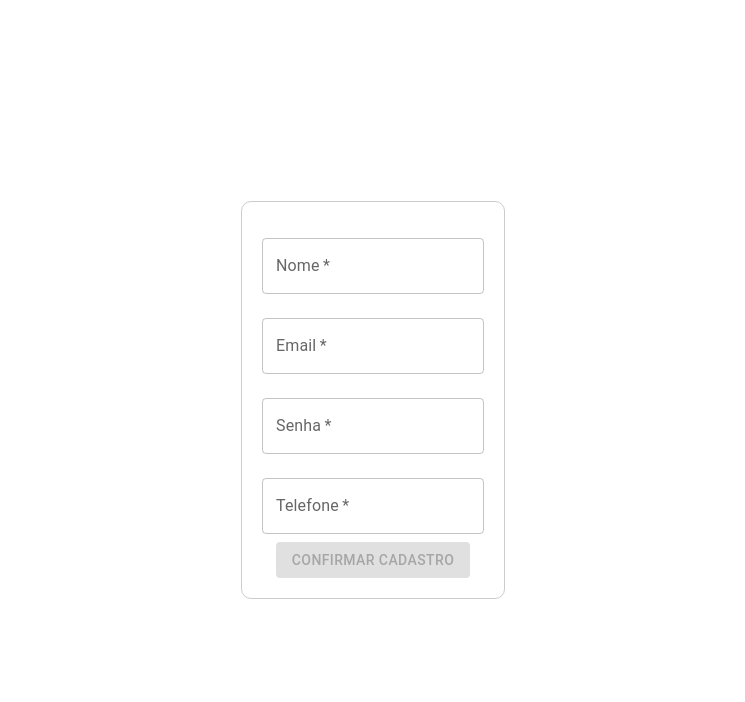
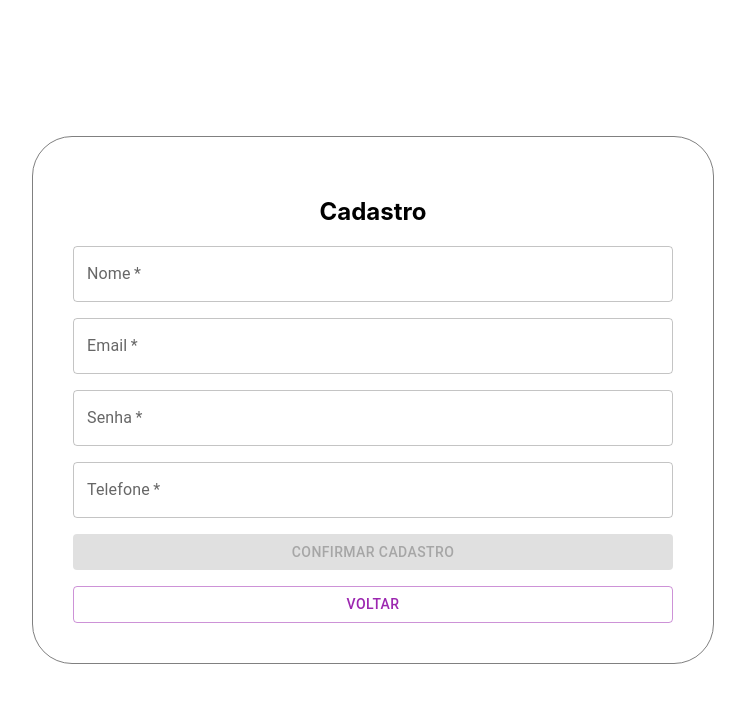
Before and after one commit to felippevianna/gpms, a React (Create React App) app in the folder Frontend/: page /cadastro in a window 1280 px wide. Shown: the top 702 px of the page, without its empty margins (267-1012 px from the left). Built offline with nearby package versions, Linux system fonts and the light colour scheme.

Commit message:
Melhoria telas - implementação do CadastroVeiculos

```diff
--- a/Frontend/src/pages/Cadastro.js
+++ b/Frontend/src/pages/Cadastro.js
@@ -5,6 +5,8 @@ import TextField from '@mui/material/TextField';
 import Button from '@mui/material/Button';
 import Box from '@mui/material/Box';
 import axios from 'axios';
+import Stack from '@mui/joy/Stack';
+import { useNavigate } from 'react-router-dom'; // Importe useNavigate para redirecionamento
 
 const Cadastro = () => {
   const [formData, setFormData] = useState({
@@ -12,7 +14,9 @@ const Cadastro = () => {
     email: '',
     senha: '',
     telefone: '',
+    reputacao: '5.0',
   });
+  const navigate = useNavigate(); // Inicialize useNavigate para navegação
 
   const isFormValid = () => {
     return formData.nome && formData.email && formData.senha && formData.telefone;
@@ -39,25 +43,25 @@ const Cadastro = () => {
     try {
       const response = await axios.post('http://localhost:8080/api/users', usuarioData);
       console.log(response.data);
+
+      navigate('/Login'); // Use navigate para redirecionar
     } catch (error) {
       console.error('Erro ao cadastrar usuário:', error);
       // Precisamos implementar o tratamentos dos erros ainda.
     }
   };
 
+  const handleBack = () => {
+    navigate('/Login'); // Altere '/previous-path' para o caminho desejado
+  };
+
   return (
     <Container>
-      <Grid container spacing={2} justifyContent="center">
-        <Grid item xs={12} md={6}>
-          <Box
-            sx={{
-              border: '1px solid #ccc',
-              borderRadius: '10px',
-              padding: '20px',
-              textAlign: 'center',
-            }}
-          >
-            <form onSubmit={handleSubmit}>
+      <Box sx={{ flexGrow: 1, p: 5, border: '1px ridge grey', borderRadius: 10 }}>
+        <h2 style={{ textAlign: 'center'}}>Cadastro</h2>
+        <Grid xs={6} md={12}>
+          <form onSubmit={handleSubmit}>
+            <Stack spacing={2}>
               <TextField
                 fullWidth
                 variant="outlined"
@@ -104,7 +108,6 @@ const Cadastro = () => {
                 onChange={handleChange}
                 required
               />
-
               <Button
                 type="submit"
                 variant="contained"
@@ -113,10 +116,17 @@ const Cadastro = () => {
               >
                 Confirmar Cadastro
               </Button>
-            </form>
-          </Box>
+              <Button
+                variant="outlined"
+                color="secondary"
+                onClick={handleBack}
+              >
+                Voltar
+              </Button>
+            </Stack>
+          </form>
         </Grid>
-      </Grid>
+      </Box>
     </Container>
   );
 };
--- a/Frontend/src/pages/CadastroCarona.js
+++ b/Frontend/src/pages/CadastroCarona.js
@@ -18,6 +18,7 @@ const CadastroCarona = () => {
     status: 'Ativo', // Valor padrão
   });
 
+  console.log(localStorage.getItem('userName'))
   const handleChange = (e) => {
     const { name, value } = e.target;
     setFormData((prevData) => ({
--- a/Frontend/src/pages/CadastroVeiculo.js
+++ b/Frontend/src/pages/CadastroVeiculo.js
@@ -5,6 +5,8 @@ import Box from '@mui/joy/Box';
 import Container from '../components/Container';
 import Input from '@mui/joy/Input';
 import Navbar from '../components/Navbar';
+import { useNavigate } from 'react-router-dom'; // Importe useNavigate para redirecionamento
+import Typography from '@mui/material/Typography';
 
 const CadastroVeiculo = () => {
   const [formData, setFormData] = useState({
@@ -13,8 +15,10 @@ const CadastroVeiculo = () => {
     modelo: '',
     placa: '',
     cor: '',
-    ano: ''
+    ano: '',
   });
+
+  const navigate = useNavigate(); // Inicialize useNavigate para navegação
 
   const handleChange = (e) => {
     const { name, value } = e.target;
@@ -27,7 +31,7 @@ const CadastroVeiculo = () => {
   const handleSubmit = async (e) => {
     e.preventDefault();
     try {
-      const response = await axios.post('http://localhost:8080/api/veiculos', formData);
+      const response = await axios.post('http://localhost:8080/api/vehicles', formData);
       console.log('Veículo cadastrado:', response.data);
       // Lógica adicional após cadastrar o veículo, como redirecionar ou limpar o formulário
     } catch (error) {
@@ -35,14 +39,19 @@ const CadastroVeiculo = () => {
     }
   };
 
+  const handleBack = () => {
+    navigate('/Perfil'); // Altere '/previous-path' para o caminho desejado
+  };
+
   return (
     <Box sx={{ flexGrow: 1 }}>
       <Navbar />
       <Container>
         <Box container spacing={0} sx={{ flexGrow: 0, p: 3, border: '1px ridge grey', borderRadius: 10 }}>
+          <Typography variant="h4" gutterBottom align="center">
+                  Cadastro de Veiculo
+          </Typography>
           <form onSubmit={handleSubmit}>
-            <p>Usuário ID:</p>
-            <Input name="usuarioId" onChange={handleChange} placeholder="ID do Usuário" />
 
             <p>Marca:</p>
             <Input name="marca" onChange={handleChange} placeholder="Marca do Veículo" />
@@ -59,7 +68,10 @@ const CadastroVeiculo = () => {
             <p>Ano:</p>
             <Input type="number" name="ano" onChange={handleChange} placeholder="Ano de Fabricação" />
 
-            <Button style={{ marginTop: '20px' }} type="submit">Cadastrar Veículo</Button>
+              <Box display="flex" justifyContent="space-between" sx={{ mt: 2 }}>
+                <Button style={{ marginTop: '20px' }} type="submit">Cadastrar Veículo</Button>
+                <Button style={{ marginTop: '20px' }} onClick={handleBack}>Voltar</Button>
+            </Box>
           </form>
         </Box>
       </Container>
--- a/Frontend/src/pages/Login.js
+++ b/Frontend/src/pages/Login.js
@@ -28,7 +28,7 @@ const Login = () => {
         password,
       });
 
-      const { token, userId } = response.data;
+      const { token, userId, userName } = response.data;
       // Armazene o token e o userId (ID do usuário) no localStorage ou sessionStorage
       localStorage.setItem('token', token);
       localStorage.setItem('userId', userId);
@@ -55,7 +55,9 @@ const Login = () => {
   return (
     <Container>
       <Box container spacing={1} sx={{ flexGrow: 1, p: 5, border: '1px ridge grey', borderRadius: 10 }}>
-        <img src={logo} alt="Logo" style={{ width: '100px', marginBottom: '20px' }} />
+        <div style={{ display: 'grid', placeItems: 'center', height: '10vh' }}>
+          <img src={logo} alt="Logo" style={{ width: '120px', marginBottom: '30px' }} />
+        </div>
         <h2>Login</h2>
 
         <Grid xs={6} md={12}>
--- a/Frontend/src/pages/Perfil.js
+++ b/Frontend/src/pages/Perfil.js
@@ -9,6 +9,7 @@ import TextField from '@mui/material/TextField';
 import Button from '@mui/material/Button';
 import axios from 'axios'; // Importar axios
 import Navbar from '../components/Navbar';
+import { Link as RouterLink } from 'react-router-dom';
 
 const Perfil = () => {
   const [perfilUsuario, setPerfilUsuario] = useState(null);
@@ -102,6 +103,8 @@ const Perfil = () => {
                   borderRadius: '10px',
                   padding: '30px',
                   textAlign: 'center',
+                  maxWidth: '700px', // Define uma largura máxima para a caixa
+                  width: '100%', // Garante que a caixa ocupe 100% da largura disponíve
                 }}
               >
                 <Typography variant="h4" gutterBottom>
@@ -139,6 +142,17 @@ const Perfil = () => {
                       value={perfilUsuario.telefone}
                       onChange={handleInputChange}
                     />
+                    <TextField
+                      fullWidth
+                      variant="outlined"
+                      margin="normal"
+                      id="senha"
+                      name="senha"
+                      label="Senha"
+                      value={perfilUsuario.senha}
+                      onChange={handleInputChange}
+                    />
+
                     <Button
                       variant="contained"
                       color="primary"
@@ -181,6 +195,15 @@ const Perfil = () => {
                     >
                       Editar Perfil
                     </Button>
+                    <Button
+                      variant="contained"
+                      color="primary"
+                      component={RouterLink}
+                      to="/CadastroVeiculo" // Altere para o caminho da tela desejada
+                      sx={{ mt: 2, ml: 2 }}
+                    >
+                      Cadastrar Veiculo
+                    </Button>
                   </>
                 )}
               </Box>
```
